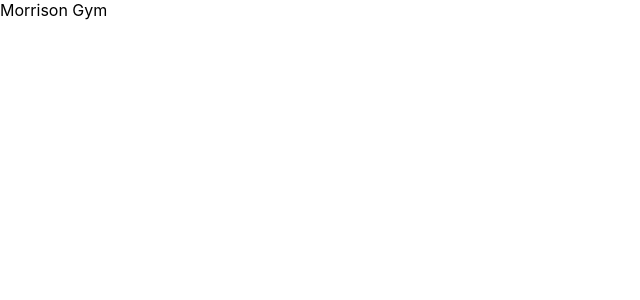
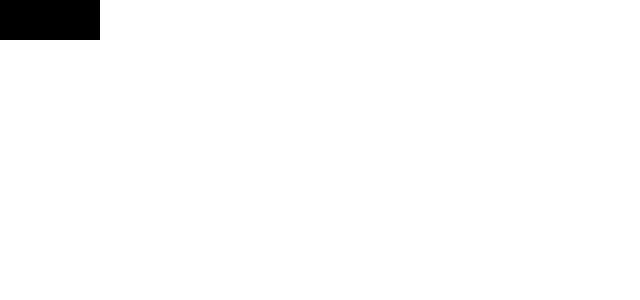
Before and after one commit to Remzo00/morissongym.frontend, a React (Vite) app: page / in a window 1280 px wide. Shown: the top 300 px of the page, without its empty margins (0-640 px from the left). Built offline with nearby package versions, Linux system fonts and the light colour scheme.

Commit message:
themecolorsadd

```diff
--- a/package.json
+++ b/package.json
@@ -9,6 +9,7 @@
   },
   "dependencies": {
     "@reduxjs/toolkit": "^1.8.1",
+    "@types/styled-components": "^5.1.25",
     "react": "^18.0.0",
     "react-dom": "^18.0.0",
     "react-router-dom": "6",
--- a/src/App.tsx
+++ b/src/App.tsx
@@ -1,5 +1,12 @@
+import styled from "styled-components";
+
 function App() {
-  return <div>Morrison Gym</div>;
+  return <Button color={"green"}>Morrison Gym</Button>;
 }
 
+const Button = styled.div<{ color: string }>`
+  width: 100px;
+  background-color: ${(props) => props.theme.colors.black};
+`;
+
 export default App;
--- /dev/null
+++ b/src/assets/theme/index.ts
@@ -0,0 +1,10 @@
+import { DefaultTheme } from "styled-components";
+
+export const theme: DefaultTheme = {
+  colors: {
+    white: "#F0F0F0",
+    black: "#000",
+    primary: "#E27622",
+    gray: "#302E31",
+  },
+};
--- a/src/main.tsx
+++ b/src/main.tsx
@@ -1,10 +1,14 @@
-import React from 'react'
-import ReactDOM from 'react-dom/client'
-import App from './App'
-import './index.css'
+import React from "react";
+import ReactDOM from "react-dom/client";
+import { ThemeProvider } from "styled-components";
+import App from "./App";
+import { theme } from "./assets/theme";
+import "./index.css";
 
-ReactDOM.createRoot(document.getElementById('root')!).render(
-  <React.StrictMode>
-    <App />
-  </React.StrictMode>
-)
+ReactDOM.createRoot(document.getElementById("root")!).render(
+  <ThemeProvider theme={theme}>
+    <React.StrictMode>
+      <App />
+    </React.StrictMode>
+  </ThemeProvider>
+);
```
Also changed, not shown: src/assets/theme/index.d.ts (added, +10 -0 lines), 1 other file (tests, documents, lock files or other folders).
